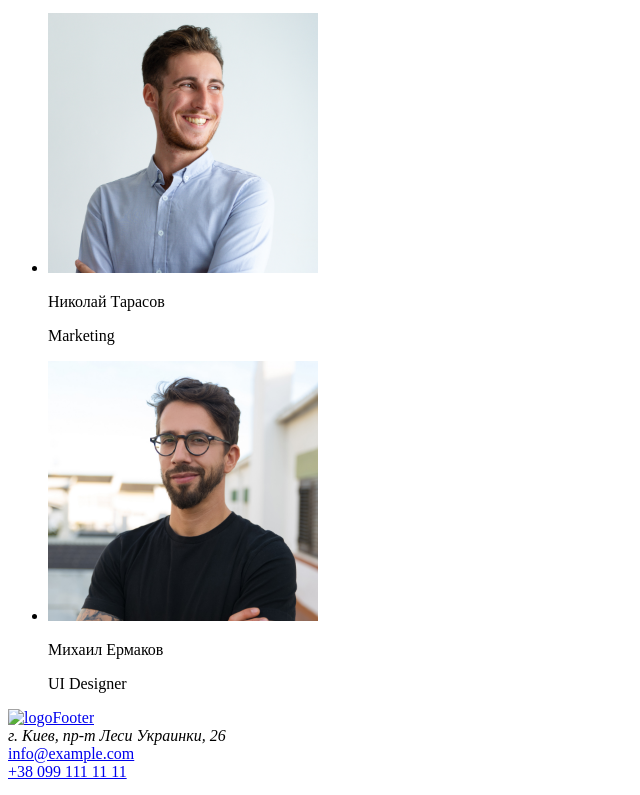
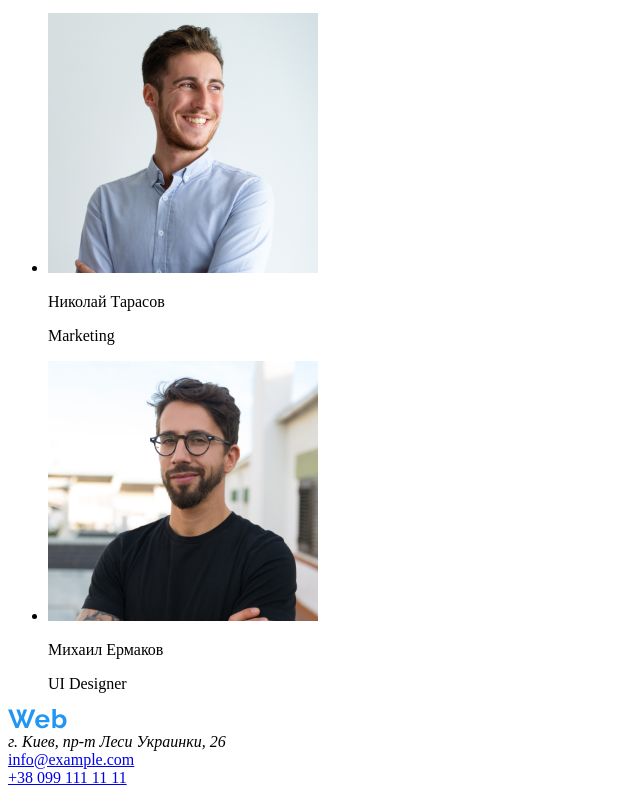
Before and after one commit to OrestDuda/goit-markup-hw-01, a plain HTML site: page index.html in a window 1280 px wide. Shown: the part 1657-2452 px from the top of the page, without its empty margins (0-640 px from the left). Drawn offline with Linux system fonts and the light colour scheme.

Commit message:
final fix

```diff
--- a/index.html
+++ b/index.html
@@ -140,7 +140,7 @@
 
     <footer>
       <a href="#">
-        <img src=".images/WebStudioFooter.svg" alt="logoFooter" />
+        <img src="./images/WebStudioFooter.svg" alt="logoFooter" />
       </a>
       <address>г. Киев, пр-т Леси Украинки, 26</address>
       <a href="mailto:">info@example.com</a><br />
```
